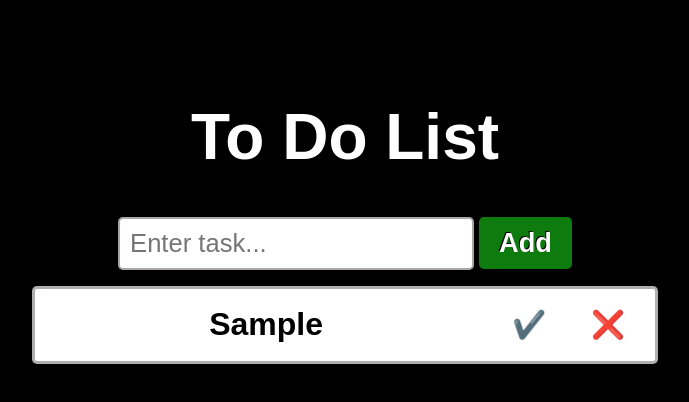
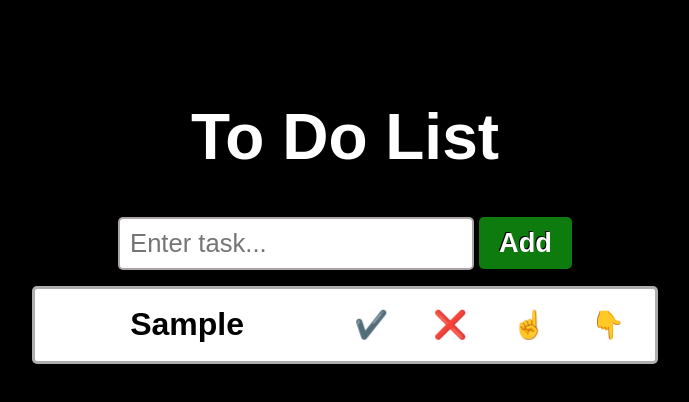
Before and after one commit to CodeSwabbie/todo_list, a React (Create React App) app: page / in a window 1280 px wide. Both pictures are taken after typing "Sample" into the empty fields and a click on the button "Add". Shown: the top 402 px of the page, without its empty margins (295-984 px from the left). Built offline with nearby package versions, Linux system fonts and the light colour scheme.

Commit message:
move task buttons

```diff
--- /dev/null
+++ b/src/MoveButtons.js
@@ -0,0 +1,12 @@
+export default function MoveButtons({ index, moveTaskDown, moveTaskUp }) {
+  return (
+    <div>
+      <button className="move-button" onClick={() => moveTaskUp(index)}>
+        ☝
+      </button>
+      <button className="move-button" onClick={() => moveTaskDown(index)}>
+        👇
+      </button>
+    </div>
+  );
+}
--- a/src/TodoElement.js
+++ b/src/TodoElement.js
@@ -1,4 +1,13 @@
-export default function TodoElement({ task, index, deleteTask, doTask }) {
+import MoveButtons from "./MoveButtons";
+
+export default function TodoElement({
+  task,
+  index,
+  deleteTask,
+  doTask,
+  moveTaskUp,
+  moveTaskDown,
+}) {
   return (
     <li key={index} className={task.isDone ? "done" : ""}>
       <span className="text">{task.text}</span>
@@ -8,6 +17,11 @@ export default function TodoElement({ task, index, deleteTask, doTask }) {
       <button className="delete-button" onClick={() => deleteTask(index)}>
         ❌
       </button>
+      <MoveButtons
+        index={index}
+        moveTaskUp={moveTaskUp}
+        moveTaskDown={moveTaskDown}
+      />
     </li>
   );
 }
--- a/src/TodoList.css
+++ b/src/TodoList.css
@@ -50,6 +50,14 @@ button {
   background-color: hsl(0, 0%, 80%);
 }
 
+.move-button {
+  background-color: hsl(0, 0%, 100%);
+}
+
+.move-button:hover {
+  background-color: hsl(0, 0%, 80%);
+}
+
 input {
   font-size: 1.6rem;
   padding: 10px;
--- a/src/TodoList.js
+++ b/src/TodoList.js
@@ -42,6 +42,26 @@ export default function TodoList() {
     updateTasks(updatedTasks);
   }
 
+  function moveTaskDown(index) {
+    if (index < tasks.length - 1) {
+      const updatedTasks = [...tasks];
+      const temp = updatedTasks[index + 1];
+      updatedTasks[index + 1] = updatedTasks[index];
+      updatedTasks[index] = temp;
+      updateTasks(updatedTasks);
+    }
+  }
+
+  function moveTaskUp(index) {
+    if (index > 0) {
+      const updatedTasks = [...tasks];
+      const temp = updatedTasks[index - 1];
+      updatedTasks[index - 1] = updatedTasks[index];
+      updatedTasks[index] = temp;
+      updateTasks(updatedTasks);
+    }
+  }
+
   return (
     <div className="to-do-list">
       <h1>To Do List</h1>
@@ -67,6 +87,8 @@ export default function TodoList() {
             task={task}
             deleteTask={deleteTask}
             doTask={doTask}
+            moveTaskDown={moveTaskDown}
+            moveTaskUp={moveTaskUp}
           />
         ))}
       </ol>
```
